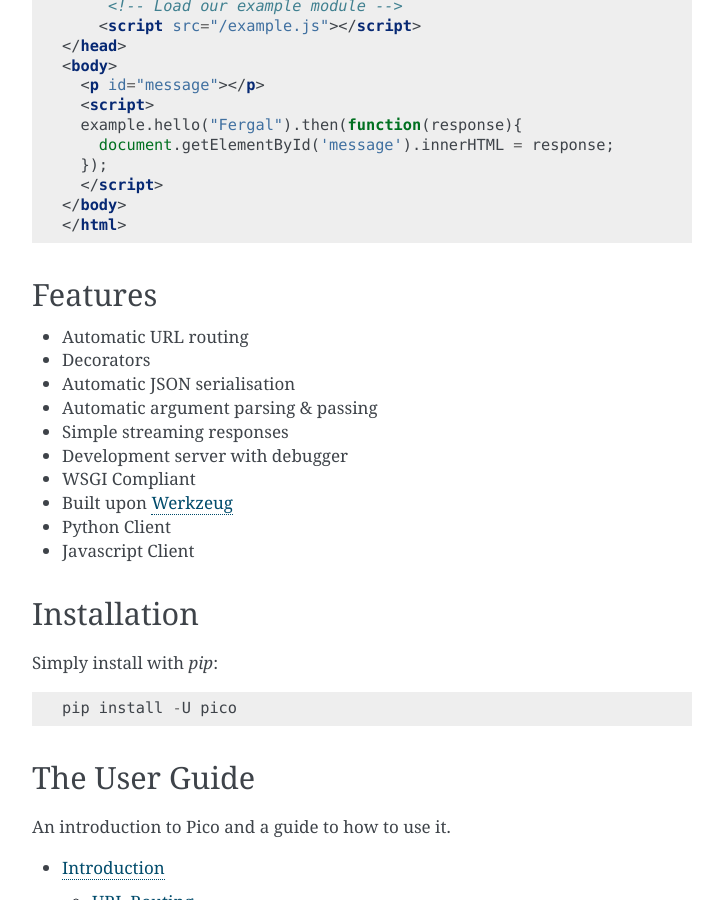
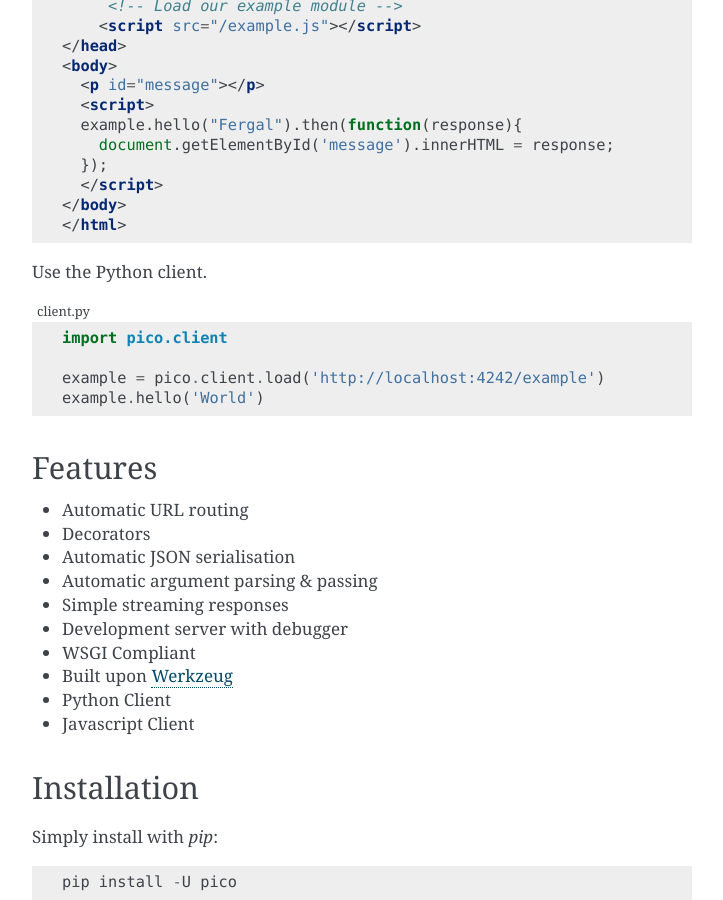
Before and after one commit to fergalwalsh/pico, a Sphinx documentation site: the page built from docs/index.rst, in a window 1280 px wide and 900 px high, scrolled down 1015 px. Shown: the whole window, without its empty margins (388-1111 px from the left). Built offline with Sphinx 7.4.7, drawn with Linux system fonts in a browser that asks for light colours; pages that are not in the unit, such as notebooks, are missing from menus.

Commit message:
Updated docs to include example of Python client.

```diff
--- a/docs/index.rst
+++ b/docs/index.rst
@@ -68,6 +68,19 @@ Use the Javascript client.
   </body>
   </html>
 
+
+Use the Python client.
+
+.. code-block:: python
+  :caption: client.py
+
+  import pico.client
+
+  example = pico.client.load('http://localhost:4242/example')
+  example.hello('World')
+
+
+
 .. _features:
 
 Features
```
Also changed, not shown: README.md (+11 -1 lines).
